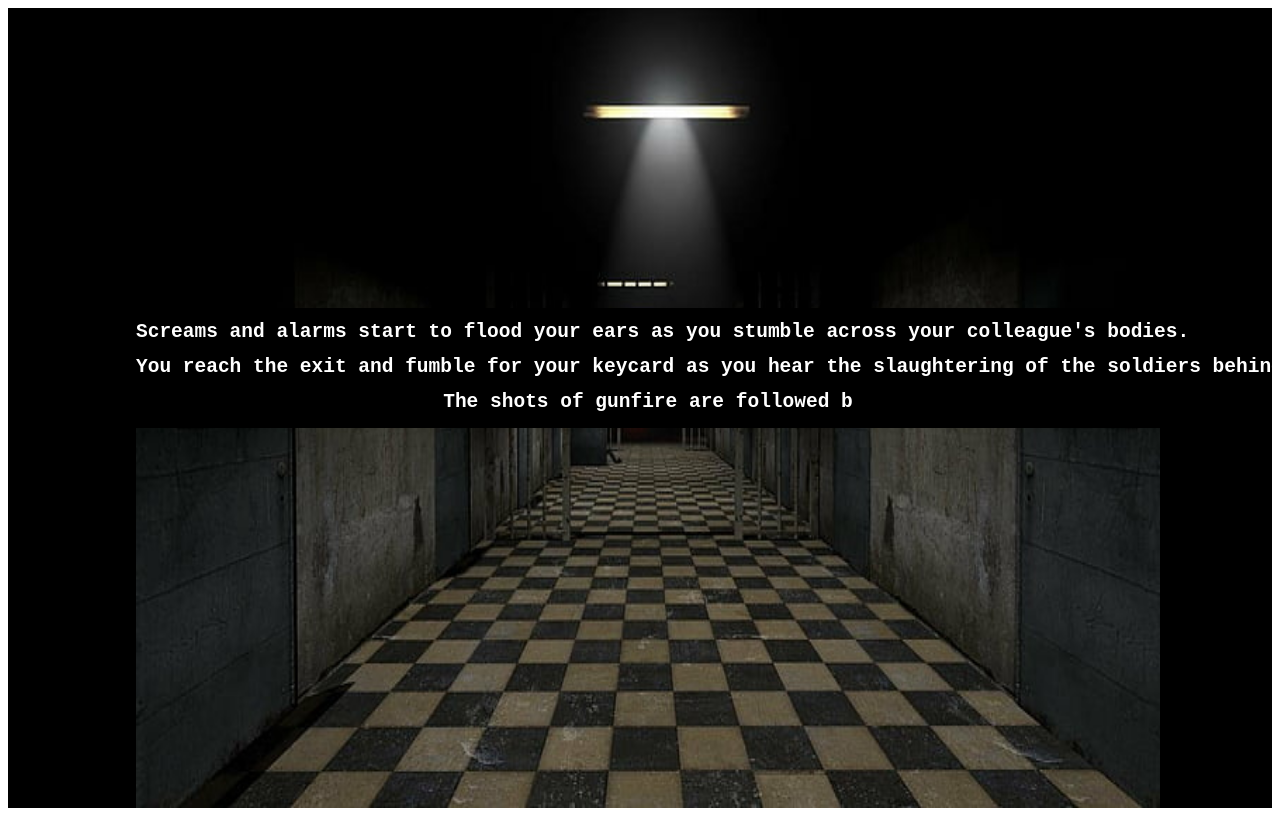
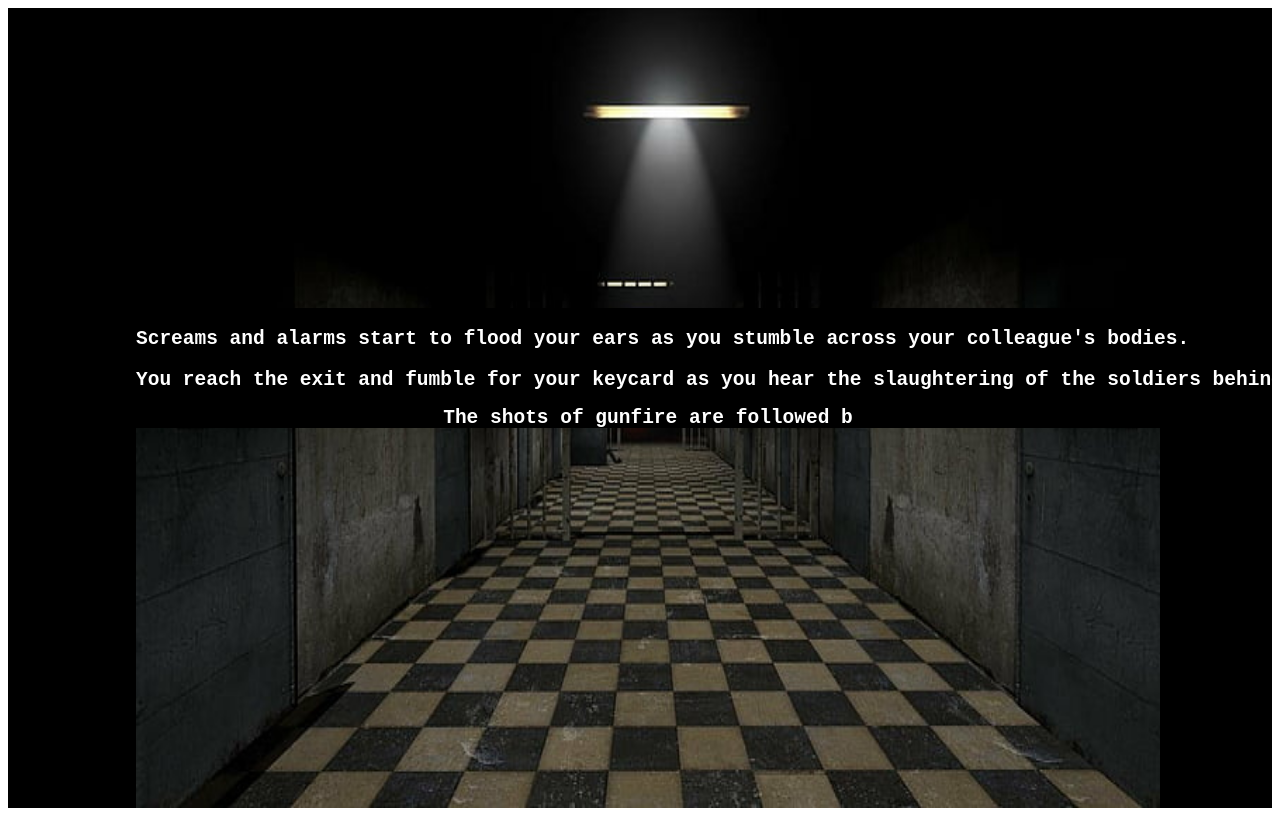
Before and after one commit to K-i-e-h-l-s/Possessed, a plain HTML site: page index.html in a window 1280 px wide. Shown: the top 816 px of the page. Drawn offline with Linux system fonts and the light colour scheme.

Commit message:
Add files via upload

```diff
--- a/index.html
+++ b/index.html
@@ -11,9 +11,9 @@
       <div class="story">
         <div class="stack"><img src="img/Hallway.jpg"></img></div>
         <div class="text">
-          <h1 class="line1">Screams and alarms start to flood your ears as you stumble across your colleague's bodies. </h1>
-          <h1 class="line2">You reach the exit and fumble for your keycard as you hear the slaughtering of the soldiers behind you. </h1>
-          <h1 class="line3">The shots of gunfire are followed by silence. You turn only to see it.</h1>
+          <h3 class="line1">Screams and alarms start to flood your ears as you stumble across your colleague's bodies. </h3>
+          <h2 class="line2">You reach the exit and fumble for your keycard as you hear the slaughtering of the soldiers behind you. </h2>
+          <h2 class="line3">The shots of gunfire are followed by silence. You turn only to see it.</h2>
         </div>
         <div class="box1"><img src="img/figure.png"></div>
         <div class="box2"><img src="img/figure.png"></div>
```
